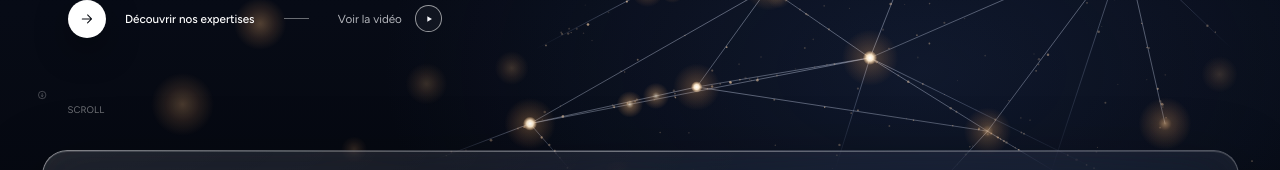
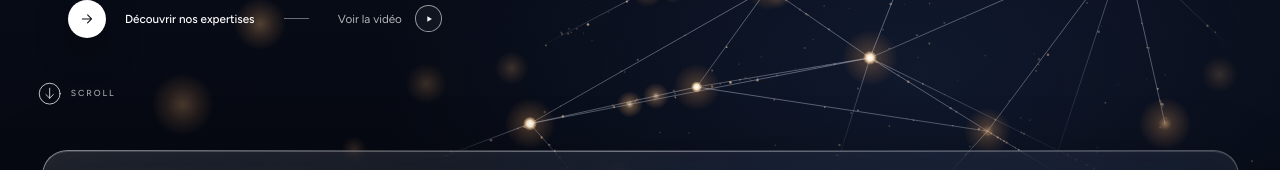
Before and after one commit to nxtex/1n, a React (Vite) app: page / in a window 1280 px wide. Shown: the part 458-628 px from the top of the page. Built offline with nearby package versions, Linux system fonts and the light colour scheme.

Commit message:
Style a clearer scroll indicator

```diff
--- a/src/styles.css
+++ b/src/styles.css
@@ -44,9 +44,9 @@ h1 .ln:nth-child(2)>span{background-image:linear-gradient(100deg,#e3e6f4 0%,#aab
 .actions .video{font-size:calc(14 * var(--u));font-weight:400;color:var(--fg-soft)}
 .play{margin-left:calc(16 * var(--u));width:calc(32 * var(--u));height:calc(32 * var(--u));border-radius:50%;border:1px solid rgba(255,255,255,.55);display:grid;place-items:center;font-size:calc(12 * var(--u));background:rgba(255,255,255,.04)}
 .play svg{fill:currentColor;stroke:none}
-.scroll{position:absolute;left:calc(46 * var(--u));top:calc(634 * var(--u));width:calc(90 * var(--u));height:calc(60 * var(--u));color:rgba(255,255,255,.8)}
-.scroll svg{position:absolute;left:0;top:0;width:calc(10 * var(--u));height:calc(60 * var(--u));overflow:visible;fill:none;stroke:currentColor;stroke-width:1}
-.scroll span{position:absolute;left:calc(35 * var(--u));top:calc(41 * var(--u));font-size:calc(11.5 * var(--u));color:rgba(255,255,255,.42);letter-spacing:.01em}
+.scroll{position:absolute;left:calc(46 * var(--u));top:calc(646 * var(--u));height:calc(32 * var(--u));display:flex;align-items:center;gap:calc(11 * var(--u));color:rgba(255,255,255,.78)}
+.scroll svg{position:static;flex:none;width:calc(28 * var(--u));height:calc(28 * var(--u));overflow:visible;fill:none;stroke:currentColor;stroke-width:1.15;stroke-linecap:round;stroke-linejoin:round}
+.scroll span{position:static;font-size:calc(10.5 * var(--u));line-height:1;color:rgba(255,255,255,.64);letter-spacing:.22em;font-weight:500}
 /* Feature card */
 .card{left:calc(794 * var(--u));top:calc(195 * var(--u));width:calc(376 * var(--u));height:calc(172 * var(--u));border-radius:calc(30 * var(--u))}
 .card .thumb{position:absolute;left:calc(22 * var(--u));top:calc(21 * var(--u));width:calc(94 * var(--u));height:calc(128 * var(--u));border-radius:calc(14 * var(--u));overflow:hidden;background:radial-gradient(90% 40% at 12% 8%,#f0c79a 0%,#d79c6a 38%,transparent 75%),radial-gradient(60% 50% at 92% 92%,rgba(120,175,225,.75),transparent 70%),linear-gradient(165deg,#8e5b3c 0%,#3a3a4a 28%,#141a26 58%,#0b1019 100%);box-shadow:inset 0 0 0 1px rgba(255,255,255,.1)}
```
